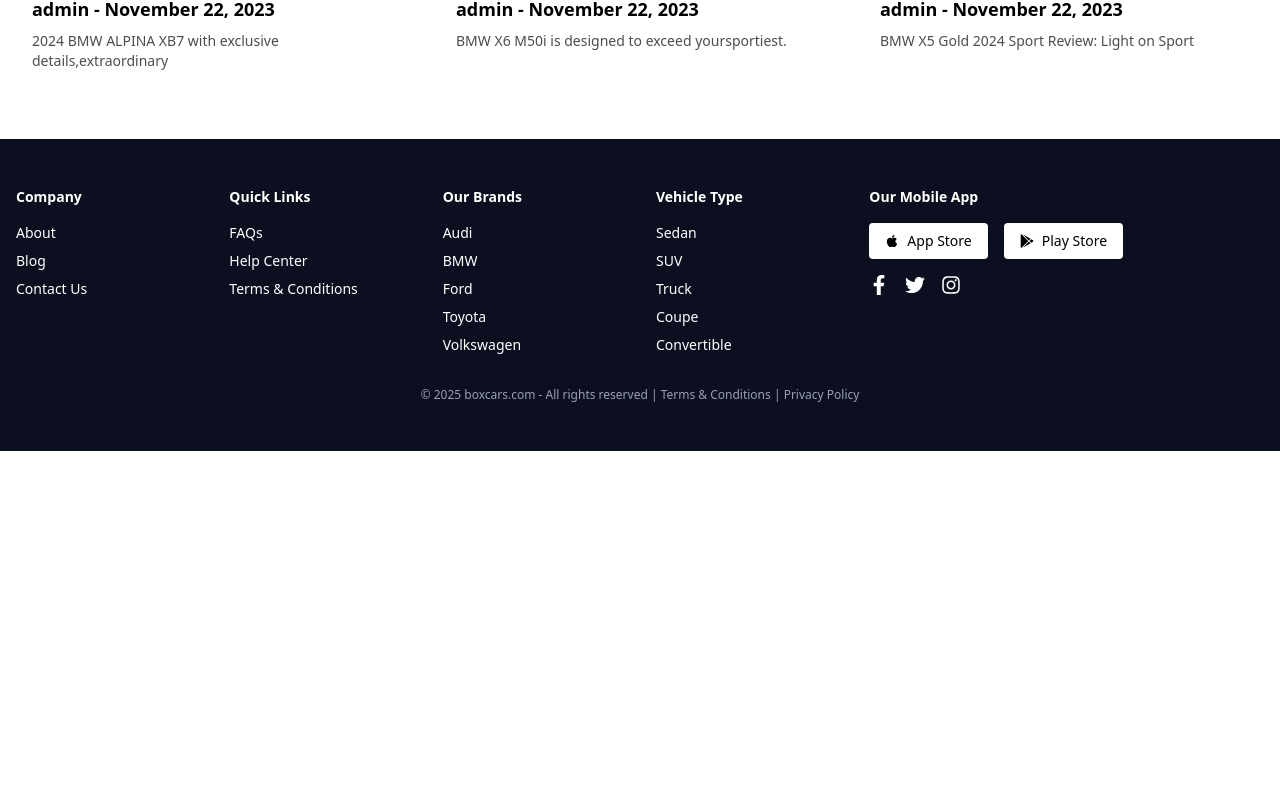
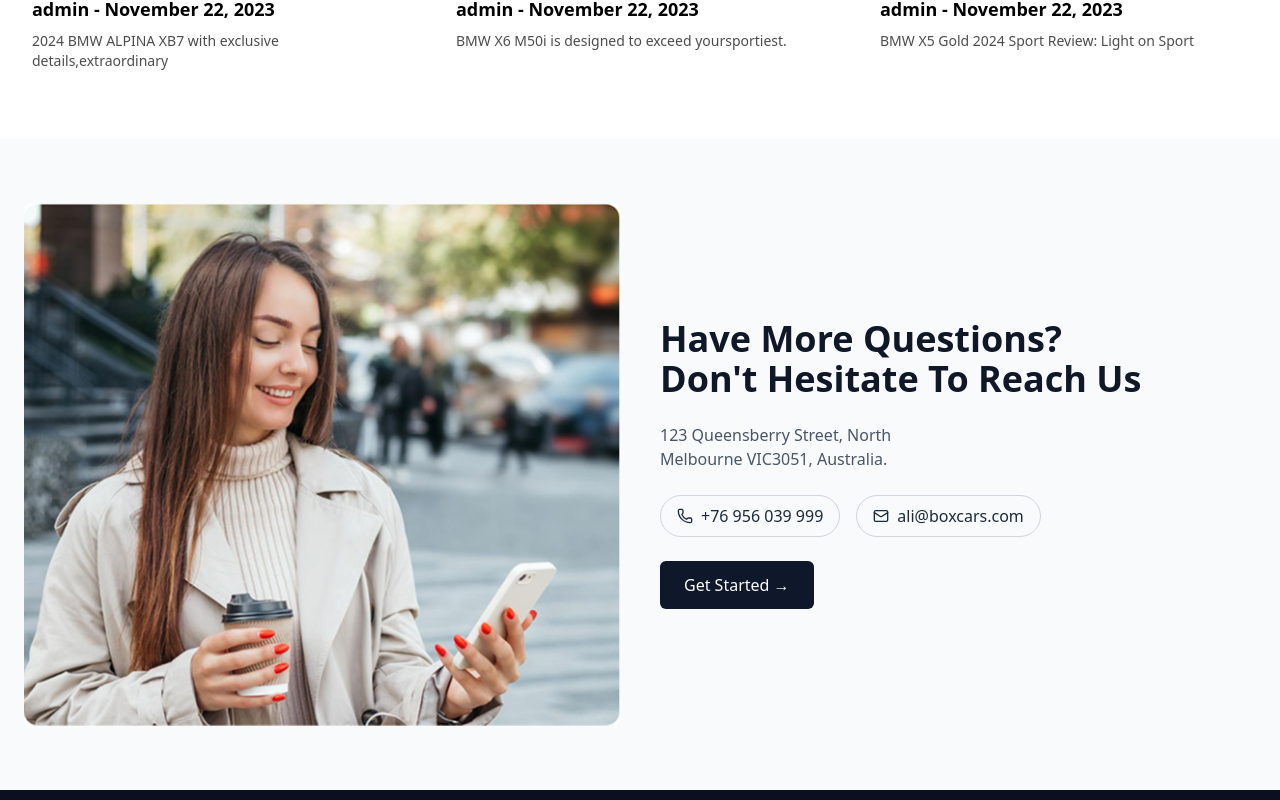
Before and after one commit to AhmedSamyEid/car_dealer_website, a Next.js app: page /home9 in a window 1280 px wide. Shown: the part 2800-3600 px from the top of the page. Before the commit the page ends 3251 px from the top, so only its background shows below. Built offline with nearby package versions, Linux system fonts and the light colour scheme.

Commit message:
Add :Havemorequestions

```diff
--- a/package.json
+++ b/package.json
@@ -10,6 +10,7 @@
   },
   "dependencies": {
     "classnames": "^2.5.1",
+    "lucide-react": "^0.525.0",
     "next": "15.3.4",
     "react": "^19.0.0",
     "react-dom": "^19.0.0",
--- a/src/app/home9/page.tsx
+++ b/src/app/home9/page.tsx
@@ -1,4 +1,5 @@
 import HeroSection from "@/components/findyour_perfect/HeroSection";
+import Havemorequestions from "@/components/have_more_questions/Havemorequestions";
 import { LatestBlogPosts } from "@/components/latestblogposts/LatestBlogPosts";
 import TheMostSearchedCars from "@/components/themostsearched/TheMostSearched";
 import { WhyChooseUs } from "@/components/why_choose_us/WhyChooseUs";
@@ -12,6 +13,7 @@
     <WhyChooseUs />
     <TheMostSearchedCars />
     <LatestBlogPosts />
+    <Havemorequestions />
     </div>
   )
 }
--- /dev/null
+++ b/src/components/have_more_questions/Havemorequestions.tsx
@@ -0,0 +1,41 @@
+"use client";
+
+import Image from "next/image";
+import { Phone, Mail } from "lucide-react";
+
+export default function Havemorequestions() {
+  return (
+    <div className="bg-[#f8fafc] py-16 px-6">
+      <div className="max-w-7xl mx-auto flex flex-col md:flex-row items-center gap-10">
+        <div className="w-full md:w-1/2">
+          <Image src="/image/h774.jpg.png" alt="Contact Girl" width={600} height={600} className="rounded-lg object-cover w-full" />
+        </div>
+
+        <div className="w-full md:w-1/2 space-y-6 text-center md:text-left">
+          <h2 className="text-3xl md:text-4xl font-semibold text-gray-900">
+            Have More Questions? <br /> Don&apos;t Hesitate To Reach Us
+          </h2>
+
+          <p className="text-gray-600">
+            123 Queensberry Street, North <br />
+            Melbourne VIC3051, Australia.
+          </p>
+
+          <div className="flex flex-col md:flex-row gap-4 items-center md:items-start">
+            <div className="flex items-center gap-2 border border-gray-300 rounded-full px-4 py-2 text-gray-800">
+              <Phone className="w-4 h-4" />
+              <span>+76 956 039 999</span>
+            </div>
+
+            <div className="flex items-center gap-2 border border-gray-300 rounded-full px-4 py-2 text-gray-800">
+              <Mail className="w-4 h-4" />
+              <span>ali@boxcars.com</span>
+            </div>
+          </div>
+
+          <button className="bg-[#0f172a] text-white px-6 py-3 rounded-md hover:bg-[#1e293b] transition">Get Started →</button>
+        </div>
+      </div>
+    </div>
+  );
+}
```
Also changed, not shown: public/image/h774.jpg.png (added), 1 other file (tests, documents, lock files or other folders).
